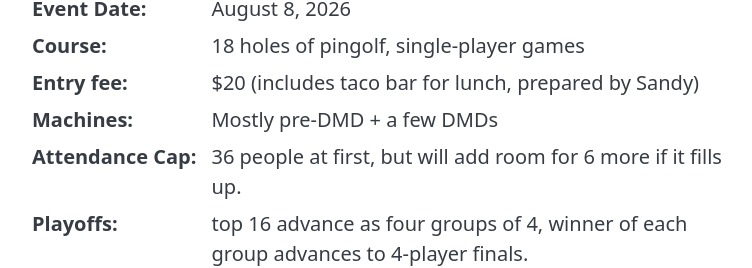
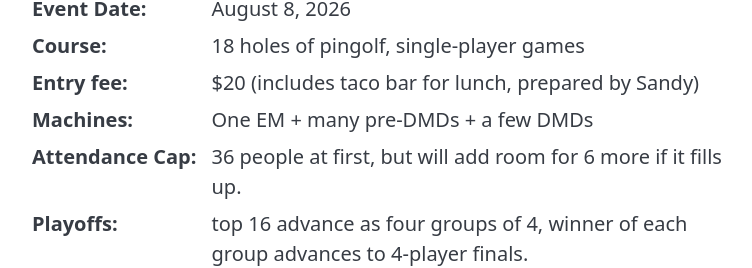
Before and after one commit to johngarnett/pinarchy, a website: page public/index.html in a window 1280 px wide. Shown: the part 91-359 px from the top of the page, without its empty margins (258-1010 px from the left). Drawn offline with nearby package versions, Linux system fonts and the light colour scheme; no server answers.

Commit message:
Update machines list: add EM, reword pre-DMDs
Co-Authored-By: Claude Opus 4.8 (1M context) <noreply@anthropic.com>

```diff
--- a/public/index.html
+++ b/public/index.html
@@ -23,7 +23,7 @@
             <dt>Event Date:</dt><dd>August 8, 2026</dd>
             <dt>Course:</dt><dd>18 holes of pingolf, single-player games</dd>
             <dt>Entry fee:</dt><dd>$20 (includes taco bar for lunch, prepared by Sandy)</dd>
-            <dt>Machines:</dt><dd>Mostly pre-DMD + a few DMDs</dd>
+            <dt>Machines:</dt><dd>One EM + many pre-DMDs + a few DMDs</dd>
             <dt>Attendance Cap:</dt><dd>36 people at first, but will add room for 6 more if it fills up.</dd>
             <dt>Playoffs:</dt><dd>top 16 advance as four groups of 4, winner of each group advances to 4-player finals.</dd>
          </dl>
```
